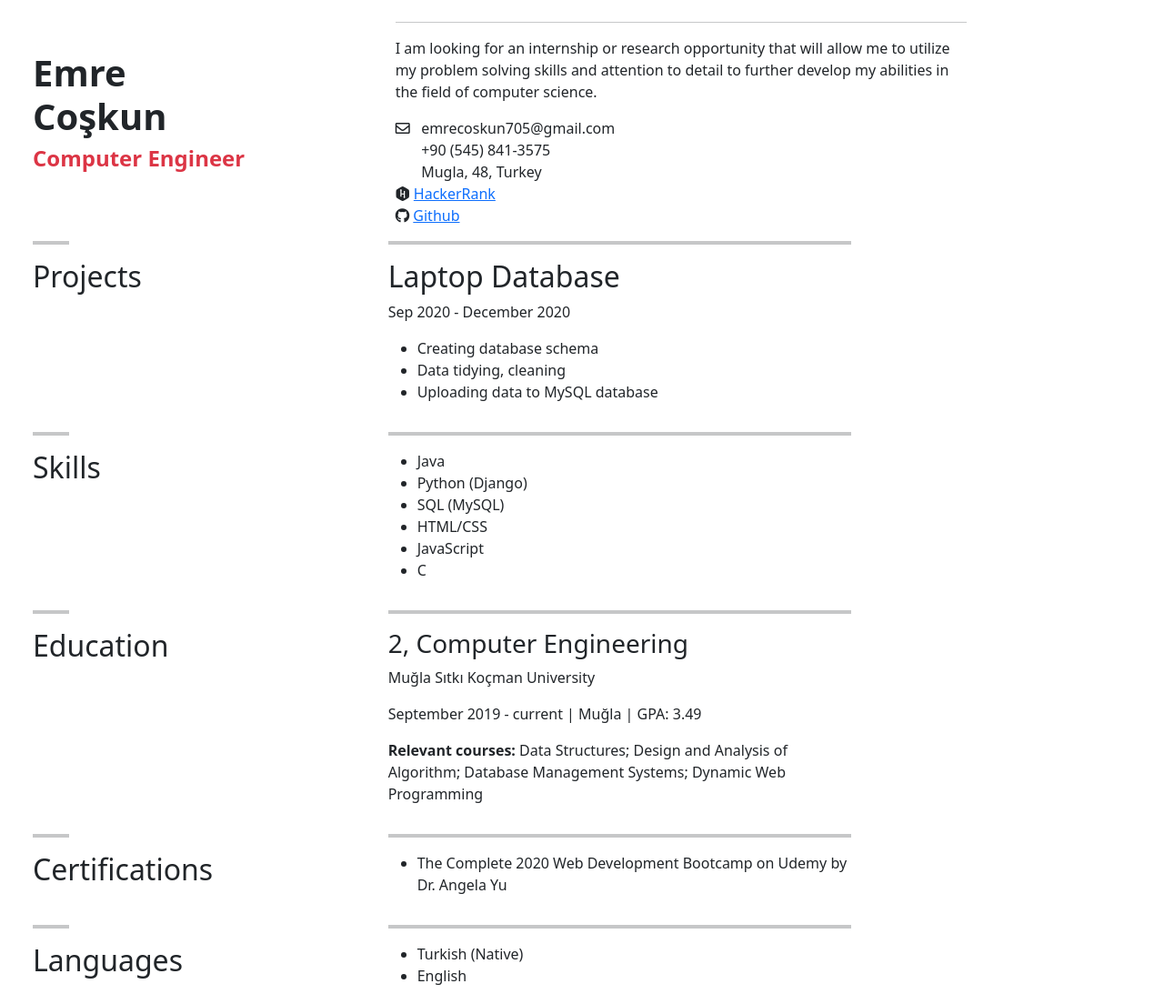
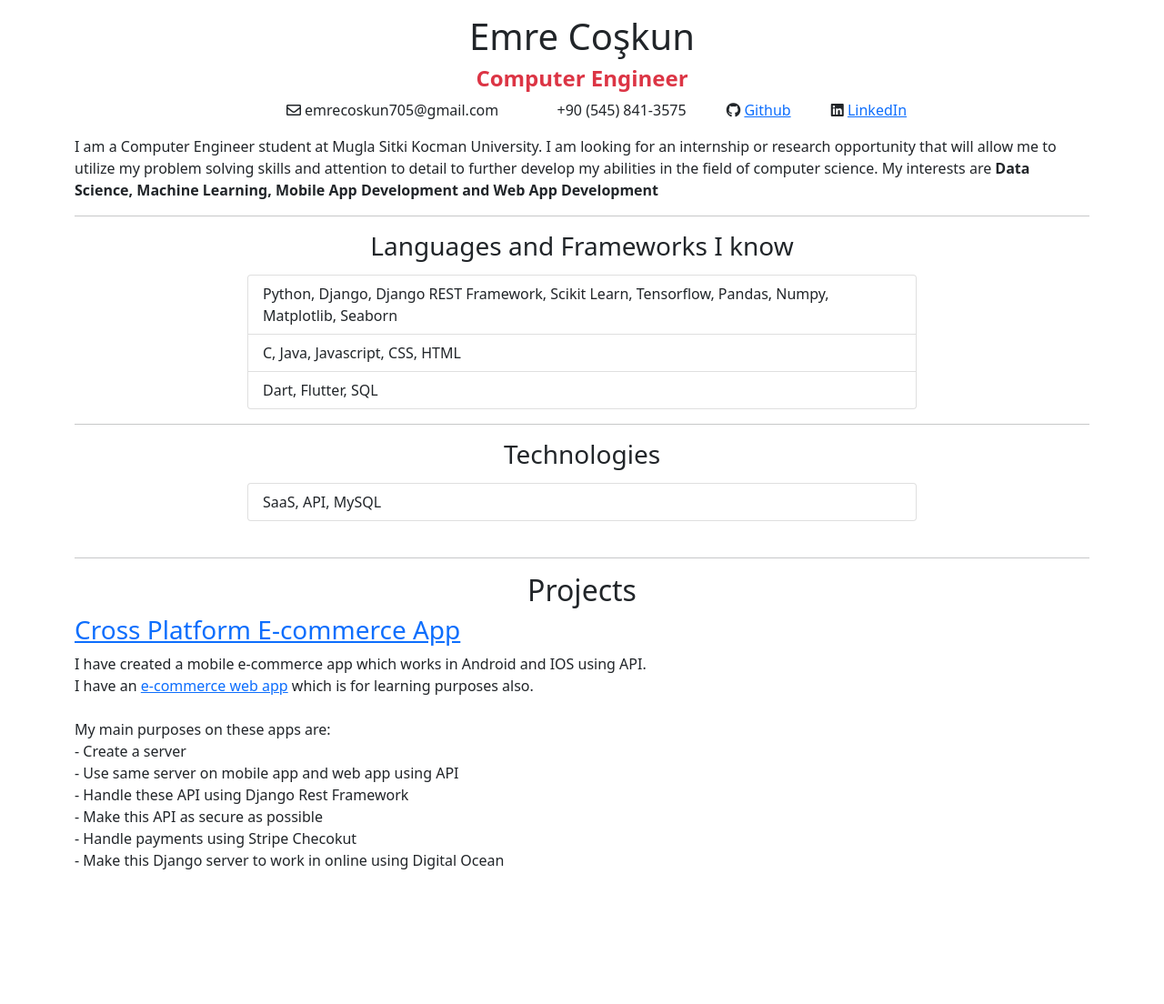
Before and after one commit to emrecoskun705/emrecoskun705.github.io, a plain HTML site: page index.html in a window 1280 px wide. Shown: the whole page at 91% size. Drawn offline with nearby package versions, Linux system fonts and the light colour scheme.

Commit message:
my projects

```diff
--- a/index.html
+++ b/index.html
@@ -7,122 +7,95 @@
   <link href="https://cdn.jsdelivr.net/npm/bootstrap@5.0.0-beta2/dist/css/bootstrap.min.css" rel="stylesheet" integrity="sha384-BmbxuPwQa2lc/FVzBcNJ7UAyJxM6wuqIj61tLrc4wSX0szH/Ev+nYRRuWlolflfl" crossorigin="anonymous">
   <link rel="stylesheet" href="https://pro.fontawesome.com/releases/v5.10.0/css/all.css" integrity="sha384-AYmEC3Yw5cVb3ZcuHtOA93w35dYTsvhLPVnYs9eStHfGJvOvKxVfELGroGkvsg+p" crossorigin="anonymous"/>
 
-  <title>CV</title>
+  <title>Emre Coskun</title>
 </head>
 <body>
-  <div id="name" class="row mt-2">
-    <div class="col-md-4 px-5 pt-5">
-      <h1><strong>Emre <br/> Coşkun</strong> </h1>
-      <h4 class="text-danger"><strong>Computer Engineer</strong></h4>
+  <style>
+  ul li {
+    display: inline;
+  }
+
+  ul li {
+    padding: 20px;
+  }
+  </style>
+
+  <div class="container">
+    <div class="row mt-3">
+      <strong><h1 class='text-center'>Emre Coşkun</h1></strong>
     </div>
-    <div class="col-md-6">
-    <hr>
-      <p>I am looking for an internship or research opportunity that will allow me to utilize
-          my problem solving skills and attention to detail to further
-        develop my abilities in the field of computer science.
-      </p>
-
-        <p class="mb-0">
-
-          <i class="far fa-envelope"></i> &#160; emrecoskun705@gmail.com
-        </p>
-        <p class="mb-0">
-          <i class="far fa-phone "></i> &#160; +90 (545) 841-3575
-        </p>
-        <p class="mb-0">
-          <i class="far fa-map-marker-alt"></i> &#160; Mugla, 48, Turkey
-        </p>
-        <p class="mb-0">
-          <i class="fab fa-hackerrank"></i>  <a href="https://www.hackerrank.com/CENG180709023">HackerRank</a>
-        </p>
-        <p class="mb-0">
-          <i class="fab fa-github"></i>  <a href="http://github.com/emrecoskun705">Github</a>
-        </p>
+    <h4 class="text-danger text-center">
+      <strong>Computer Engineer</strong>
+    </h4>
+    <ul class="text-center">
+      <li><i class="far fa-envelope"></i> emrecoskun705@gmail.com</li>
+      <li><i class="far fa-phone "></i>  +90 (545) 841-3575</li>
+      <li><i class="fab fa-github"></i>  <a href="https://github.com/emrecoskun705">Github</a></li>
+      <li><i class="fab fa-linkedin"></i>  <a href="https://www.linkedin.com/in/emre-co%C5%9Fkun-4655491a0/">LinkedIn</a></li>
+    </ul>
 
 
+
+
+    <p>
+      I am a Computer Engineer student at Mugla Sitki Kocman University. I am looking for an internship or research opportunity that will allow me to utilize my problem solving skills and attention to detail to further develop my abilities in the field of computer science. My interests are <strong>Data Science, Machine Learning, Mobile App Development and Web App Development</strong>
+    </p>
+    <hr>
+    <div class="row">
+      <h3 class="text-center">Languages and Frameworks I know</h3>
+      <br><br>
+      <div class="col-2"></div>
+      <div class="col-8">
+      <ul class="list-group">
+        <li class="list-group-item">Python, Django, Django REST Framework, Scikit Learn, Tensorflow, Pandas, Numpy, Matplotlib, Seaborn</li>
+        <li class="list-group-item">C, Java, Javascript, CSS, HTML</li>
+        <li class="list-group-item">Dart, Flutter, SQL</li>
+      </ul>
+      </div>
+      <div class="col-2"></div>
     </div>
+    <hr>
+    <div class="row">
+      <h3 class="text-center">Technologies</h3>
+      <br><br>
+      <div class="col-2"></div>
+      <div class="col-8">
+      <ul class="list-group">
+        <li class="list-group-item">SaaS, API, MySQL</li>
+      </ul>
+      </div>
+      <div class="col-2"></div>
+    </div>
+    <br><hr>
+    <h2 class="text-center">Projects</h2>
+    <h3>
+      <a href="https://github.com/emrecoskun705/ecommerce_flutter">
+        Cross Platform E-commerce App
+      </a>
+    </h3>
+    <p>
+      I have created a mobile e-commerce app which works in Android and IOS using API.
+      <br>
+      I have an <a href="https://github.com/emrecoskun705/e_commerce">e-commerce web app</a> which is for learning purposes also.
+      <br><br>
+      My main purposes on these apps are:
+      <br>
+      - Create a server
+      <br>
+      - Use same server on mobile app and web app using API
+      <br>
+      - Handle these API using Django Rest Framework
+      <br>
+      - Make this API as secure as possible
+      <br>
+      - Handle payments using Stripe Checokut
+      <br>
+      - Make this Django server to work in online using Digital Ocean
 
-    <div class="row">
+    </p>
 
-      <div class="col-md-4 px-5 ">
-      <hr width="40px" style="border: 2px solid;">
-        <h2>Projects</h2>
-      </div>
-
-      <div class="col-md-5 ">
-      <hr style="border: 2px solid;">
-        <h2>Laptop Database</h2>
-        <p class="text-color-grey">Sep 2020 - December 2020</p>
-        <ul>
-          <li>Creating database schema</li>
-          <li>Data tidying, cleaning</li>
-          <li>Uploading data to MySQL database</li>
-        </ul>
-      </div>
-    </div>
-
-    <div class="row">
-      <div class="col-md-4 px-5 ">
-      <hr width="40px" style="border: 2px solid;">
-        <h2>Skills</h2>
-      </div>
-      <div class="col-md-5 ">
-      <hr style="border: 2px solid;">
-        <ul>
-          <li>Java</li>
-          <li>Python (Django)</li>
-          <li>SQL (MySQL)</li>
-          <li>HTML/CSS</li>
-          <li>JavaScript</li>
-          <li>C</li>
-        </ul>
-      </div>
-
-    </div>
-
-    <div class="row">
-      <div class="col-md-4 px-5 ">
-      <hr width="40px" style="border: 2px solid;">
-        <h2>Education</h2>
-      </div>
-      <div class="col-md-5 ">
-      <hr style="border: 2px solid;">
-        <h3>2, Computer Engineering</h3>
-        <p>Muğla Sıtkı Koçman University</p>
-        <p>September 2019 - current | Muğla | GPA: 3.49</p>
-        <p><strong>Relevant courses: </strong> Data Structures; Design and Analysis of Algorithm; Database Management Systems; Dynamic Web Programming</p>
-      </div>
-    </div>
-
-    <div class="row">
-      <div class="col-md-4 px-5 ">
-      <hr width="40px" style="border: 2px solid;">
-        <h2>Certifications</h2>
-      </div>
-      <div class="col-md-5 ">
-      <hr style="border: 2px solid;">
-        <ul>
-          <li>The Complete 2020 Web Development Bootcamp on Udemy by Dr. Angela Yu</li>
-        </ul>
-      </div>
-    </div>
-
-    <div class="row">
-      <div class="col-md-4 px-5 ">
-      <hr width="40px" style="border: 2px solid;">
-        <h2>Languages</h2>
-      </div>
-      <div class="col-md-5 ">
-      <hr style="border: 2px solid;">
-        <ul>
-          <li>Turkish (Native)</li>
-          <li>English</li>
-        </ul>
-      </div>
-    </div>
+    <br><br><br><br><br>
 
   </div>
-
-  <br><br><br><br><br><br>
 </body>
 </html>
```
Also changed, not shown: 1 other file.
